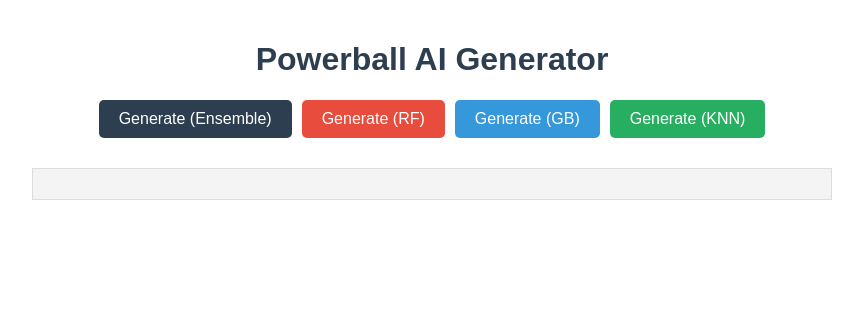
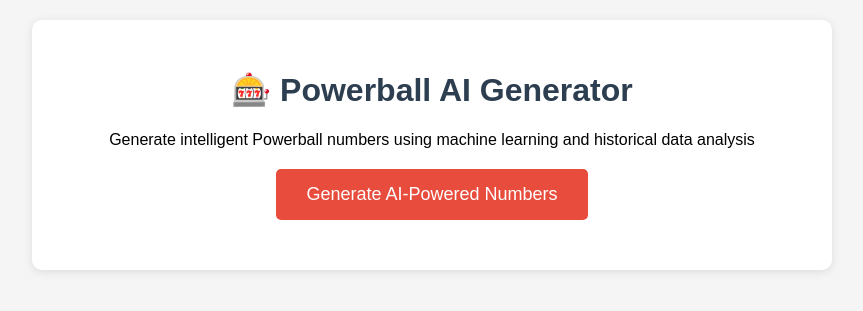
Before and after one commit to ukdeepak-33/powerball-ai-generator, a Python web app: template templates/index.html in a window 1280 px wide. Shown: the top 311 px of the page, without its empty margins (208-1071 px from the left). Run offline with Jinja, Linux system fonts and the light colour scheme; the template is opened without the code that fills it, so the values that code supplies are empty.

Commit message:
Update index.html

```diff
--- a/templates/index.html
+++ b/templates/index.html
@@ -1,96 +1,192 @@
+<!-- Create a templates/index.html file -->
 <!DOCTYPE html>
 <html>
 <head>
     <title>Powerball AI Generator</title>
     <style>
-        body { font-family: Arial, sans-serif; max-width: 800px; margin: 0 auto; padding: 20px; text-align: center; }
-        h1 { color: #2c3e50; }
-        .btn-container { display: flex; justify-content: center; gap: 10px; margin-top: 20px; }
-        .btn { padding: 10px 20px; border: none; border-radius: 5px; font-size: 16px; cursor: pointer; color: white; }
-        #ensemble-btn { background-color: #2c3e50; }
-        #rf-btn { background-color: #e74c3c; }
-        #gb-btn { background-color: #3498db; }
-        #knn-btn { background-color: #27ae60; }
-        .result-container { margin-top: 30px; }
-        #numbers-display { font-size: 24px; font-weight: bold; }
-        #analysis-display {
-            background-color: #f4f4f4;
-            border: 1px solid #ddd;
+        body {
+            font-family: Arial, sans-serif;
+            max-width: 800px;
+            margin: 0 auto;
+            padding: 20px;
+            background-color: #f5f5f5;
+        }
+        .container {
+            background: white;
+            padding: 30px;
+            border-radius: 10px;
+            box-shadow: 0 2px 10px rgba(0,0,0,0.1);
+        }
+        h1 {
+            color: #2c3e50;
+            text-align: center;
+        }
+        .btn {
+            background: #e74c3c;
+            color: white;
+            padding: 15px 30px;
+            border: none;
+            border-radius: 5px;
+            font-size: 18px;
+            cursor: pointer;
+            display: block;
+            margin: 20px auto;
+            transition: background 0.3s;
+        }
+        .btn:hover {
+            background: #c0392b;
+        }
+        .result {
+            margin: 30px 0;
+            padding: 20px;
+            background: #ecf0f1;
+            border-radius: 8px;
+            text-align: center;
+        }
+        .numbers {
+            font-size: 28px;
+            font-weight: bold;
+            color: #2c3e50;
+            margin: 10px 0;
+        }
+        .powerball {
+            color: #e74c3c;
+            font-weight: bold;
+        }
+        .analysis {
+            margin-top: 20px;
             padding: 15px;
-            margin-top: 15px;
+            background: #dfe6e9;
+            border-radius: 5px;
             text-align: left;
-            white-space: pre-wrap;
-            word-wrap: break-word;
+        }
+        .loading {
+            display: none;
+            text-align: center;
+            color: #7f8c8d;
+        }
+        .analysis-grid {
+            display: grid;
+            grid-template-columns: repeat(auto-fit, minmax(200px, 1fr));
+            gap: 15px;
+            margin-top: 20px;
+        }
+        .analysis-card {
+            background: #fff;
+            padding: 15px;
+            border-radius: 8px;
+            box-shadow: 0 1px 5px rgba(0,0,0,0.05);
+            text-align: center;
+        }
+        .analysis-card h4 {
+            margin-top: 0;
+            color: #34495e;
+        }
+        .analysis-card p {
+            font-size: 20px;
+            font-weight: bold;
+            margin: 5px 0 0;
+            color: #e74c3c;
+        }
+        .frequency-list {
+            list-style: none;
+            padding: 0;
+            margin-top: 10px;
+        }
+        .frequency-list li {
+            display: inline-block;
+            margin: 0 5px;
+            padding: 5px 10px;
+            background: #bdc3c7;
+            border-radius: 5px;
+            font-size: 14px;
+        }
+        .pattern-list {
+            list-style-type: disc;
+            padding-left: 20px;
         }
     </style>
 </head>
 <body>
-    <h1>Powerball AI Generator</h1>
-    <div class="btn-container">
-        <button id="ensemble-btn" class="btn">Generate (Ensemble)</button>
-        <button id="rf-btn" class="btn">Generate (RF)</button>
-        <button id="gb-btn" class="btn">Generate (GB)</button>
-        <button id="knn-btn" class="btn">Generate (KNN)</button>
+    <div class="container">
+        <h1>🎰 Powerball AI Generator</h1>
+        <p style="text-align: center;">Generate intelligent Powerball numbers using machine learning and historical data analysis</p>
+
+        <button class="btn" onclick="generateNumbers()">Generate AI-Powered Numbers</button>
+
+        <div id="loading" class="loading">
+            <p>🤖 AI is analyzing historical patterns...</p>
+        </div>
+
+        <div id="result" class="result" style="display: none;">
+            <h2>Your AI-Generated Numbers:</h2>
+            <div id="numbers" class="numbers"></div>
+            <div id="analysis" class="analysis"></div>
+        </div>
     </div>
-    <div class="result-container">
-        <h2 id="model-name"></h2>
-        <div id="numbers-display"></div>
-        <div id="analysis-display"></div>
-    </div>
+
     <script>
-        document.addEventListener('DOMContentLoaded', () => {
-            const buttons = {
-                'ensemble-btn': '/generate',
-                'rf-btn': '/generate/rf',
-                'gb-btn': '/generate/gb',
-                'knn-btn': '/generate/knn'
-            };
+        async function generateNumbers() {
+            const resultDiv = document.getElementById('result');
+            const loadingDiv = document.getElementById('loading');
+            const numbersDiv = document.getElementById('numbers');
+            const analysisDiv = document.getElementById('analysis');
 
-            const numbersDisplay = document.getElementById('numbers-display');
-            const analysisDisplay = document.getElementById('analysis-display');
-            const modelNameDisplay = document.getElementById('model-name');
+            // Show loading, hide previous results
+            loadingDiv.style.display = 'block';
+            resultDiv.style.display = 'none';
 
-            function displayNumbers(data) {
-                const { generated_numbers, analysis } = data;
+            try {
+                const response = await fetch('/generate');
+                const data = await response.json();
 
-                numbersDisplay.innerHTML = `
-                    <h3>White Balls:</h3>
-                    <p style="font-size: 24px; font-weight: bold;">${generated_numbers.white_balls.join(', ')}</p>
-                    <h3>Powerball:</h3>
-                    <p style="font-size: 24px; font-weight: bold;">${generated_numbers.powerball}</p>
+                // Display numbers
+                numbersDiv.innerHTML =
+                    data.generated_numbers.white_balls.join(' - ') +
+                    ' <span class="powerball">⚡ ' + data.generated_numbers.powerball + '</span>';
+
+                // Display analysis
+                let frequencyHtml = '<h4>2025 Frequency:</h4><ul class="frequency-list">';
+                for (const num in data.analysis['2025_frequency'].white_balls) {
+                    frequencyHtml += `<li>${num} (${data.analysis['2025_frequency'].white_balls[num]})</li>`;
+                }
+                frequencyHtml += `<li>⚡ ${data.generated_numbers.powerball} (${data.analysis['2025_frequency'].powerball})</li></ul>`;
+
+                let patternHtml = '<h4>Pattern Analysis:</h4><ul class="pattern-list">';
+                data.analysis.pattern_analysis.split('\n').forEach(line => {
+                    if (line.trim() !== '') {
+                        patternHtml += `<li>${line.trim().substring(2)}</li>`;
+                    }
+                });
+                patternHtml += '</ul>';
+
+                analysisDiv.innerHTML = `
+                    <h3>Analysis:</h3>
+                    <p>📊 **${data.analysis.message}**</p>
+                    <div class="analysis-grid">
+                        <div class="analysis-card">
+                            <h4>High-Frequency Group</h4>
+                            <p>${data.analysis.group_a_count} Numbers</p>
+                        </div>
+                        <div class="analysis-card">
+                            <h4>Odd/Even Ratio</h4>
+                            <p>${data.analysis.odd_even_ratio}</p>
+                        </div>
+                    </div>
+                    ${frequencyHtml}
+                    ${patternHtml}
                 `;
 
-                analysisDisplay.innerHTML = `
-                    <h4>Analysis:</h4>
-                    <pre>${JSON.stringify(analysis, null, 2)}</pre>
-                `;
+                // Show results, hide loading
+                resultDiv.style.display = 'block';
+                loadingDiv.style.display = 'none';
+
+            } catch (error) {
+                loadingDiv.style.display = 'none';
+                alert('Error generating numbers. Please try again.');
+                console.error('Error:', error);
             }
-
-            function fetchNumbers(url, modelName) {
-                modelNameDisplay.textContent = `Generated by ${modelName}`;
-                fetch(url)
-                    .then(response => {
-                        if (!response.ok) {
-                            throw new Error('Network response was not ok');
-                        }
-                        return response.json();
-                    })
-                    .then(data => displayNumbers(data))
-                    .catch(error => {
-                        console.error('Error fetching numbers:', error);
-                        numbersDisplay.textContent = 'Failed to generate numbers.';
-                        analysisDisplay.textContent = '';
-                    });
-            }
-
-            for (const buttonId in buttons) {
-                document.getElementById(buttonId).addEventListener('click', () => {
-                    const url = buttons[buttonId];
-                    const modelName = document.getElementById(buttonId).textContent.replace('Generate (', '').replace(')', '');
-                    fetchNumbers(url, modelName);
-                });
-            }
-        });
+        }
     </script>
 </body>
 </html>
```
